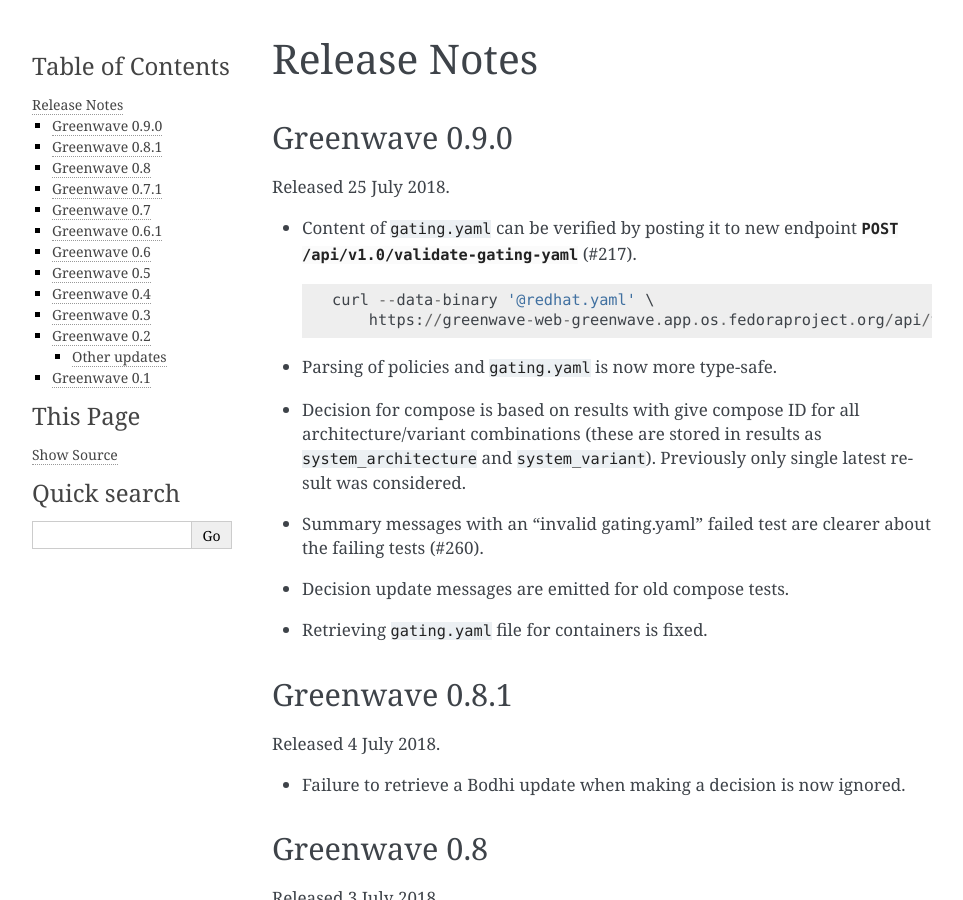
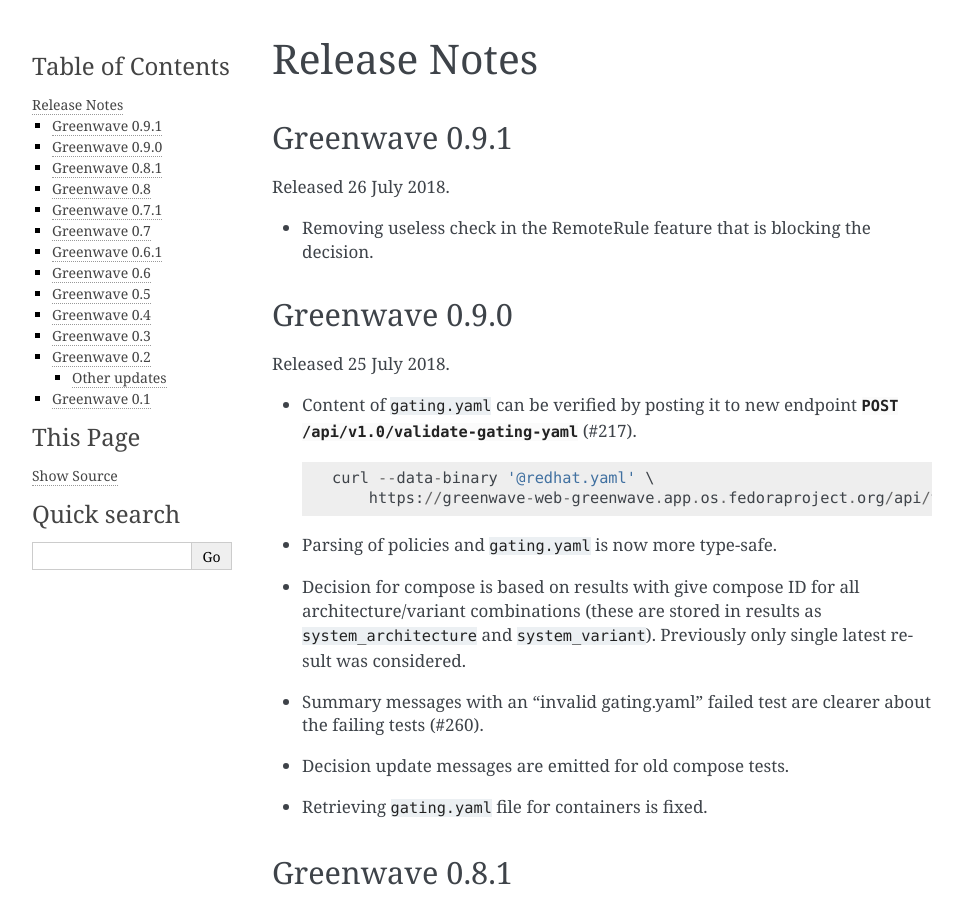
Before and after one commit to release-engineering/greenwave, a Sphinx documentation site: the page built from docs/release-notes.rst, in a window 1280 px wide and 900 px high. Shown: the whole window, without its empty margins (148-1111 px from the left). Built offline with Sphinx 7.4.7, drawn with Linux system fonts in a browser that asks for light colours; pages that are not in the unit, such as notebooks, are missing from menus.

Commit message:
Update release notes for small fix

```diff
--- a/docs/release-notes.rst
+++ b/docs/release-notes.rst
@@ -1,6 +1,14 @@
 =============
 Release Notes
 =============
+
+Greenwave 0.9.1
+===============
+
+Released 26 July 2018.
+
+* Removing useless check in the RemoteRule feature that is blocking the
+  decision.
 
 Greenwave 0.9.0
 ===============
```
